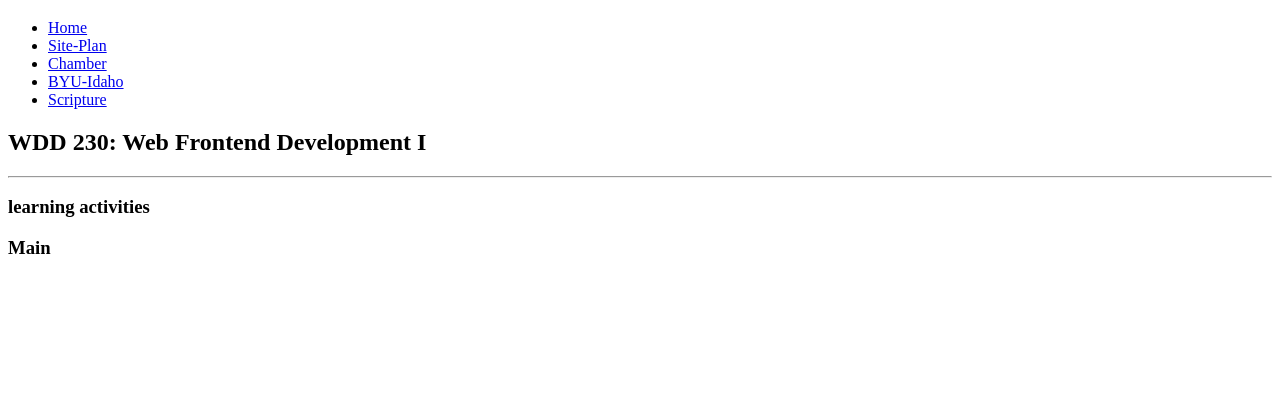
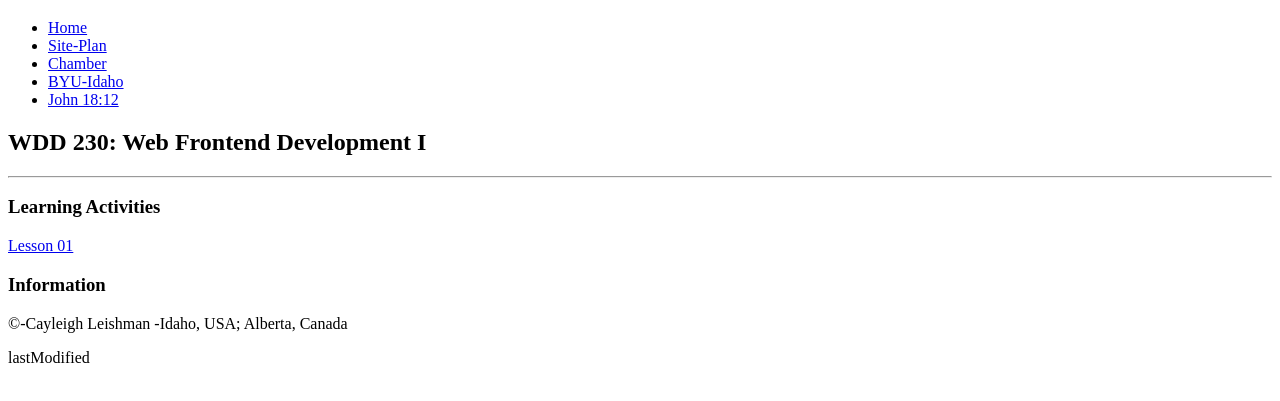
Before and after one commit to CayleighLeishman/CodeToCraft-, a plain HTML site: page index.html in a window 1280 px wide. Shown: the part 87-488 px from the top of the page. Drawn offline with Linux system fonts and the light colour scheme.

Commit message:
Update project

```diff
--- a/index.html
+++ b/index.html
@@ -1,17 +1,20 @@
 <!DOCTYPE html>
 <html lang="en">
+
 <head>
     <meta charset="UTF-8">
-    <meta name="viewport"    content="width=device-width, initial-scale=1.0">
-    <meta name="description" content="WDD 230 - Web Frontend Development - Cayleigh Leishman - Course assingment portal">
-    <meta name="author"      content="Cayleigh Leishman">
+    <meta name="viewport" content="width=device-width, initial-scale=1.0">
+    <meta name="description"
+        content="WDD 230 - Web Frontend Development - Cayleigh Leishman - Course assingment portal">
+    <meta name="author" content="Cayleigh Leishman">
 
 
     <title>Cayleigh - WDD 230 - Web Frontend Development</title>
 </head>
+
 <body>
     <header>
-        <img src= "#"  alt="Cayleigh's headshot">
+        <img src="#" alt="Cayleigh's headshot">
         <h1>Cayleigh Leisman</h1>
 
     </header>
@@ -22,7 +25,9 @@
             <li><a href="#">Site-Plan </a> </li>
             <li><a href="#">Chamber</a> </li>
             <li><a href="#">BYU-Idaho</a> </li>
-            <li><a href="#">Scripture </a> </li>
+            <li><a href='https://www.churchofjesuschrist.org/study/scriptures/nt/john/8?lang=eng&id=p12#p12'>John
+                    18:12</a></li> <!--put in your favourite scripture-->
+
         </ul>
 
     </nav>
@@ -32,15 +37,22 @@
         <h2>WDD 230: Web Frontend Development I</h2>
         <hr>
 
-        <section class="card" >
-            <h3> learning activities</h3>
+        <section class="card">
+            <h3> Learning Activities</h3>
+            <a href="lesson01/holygrail.html">Lesson 01</a>
+
         </section>
 
         <section class="card">
-            <h3>Main</h3>
+            <h3>Information</h3>
         </section>
     </main>
 
-    <footer></footer>
+    <footer>
+        <p>©-Cayleigh Leishman -Idaho, USA; Alberta, Canada</p>
+        <p>lastModified</p>
+
+    </footer>
 </body>
+
 </html>
--- /dev/null
+++ b/lesson01/styles/holygrail.css
@@ -0,0 +1,40 @@
+/* Delete everything and rewrite it to figure out what it does */
+body {
+    display: grid;
+    height: 100vh;
+    grid-template: auto 1fr auto / 300px 1fr auto;
+}
+
+header {
+    background: lightpink;
+    padding: 2rem;
+    grid-column: 1 / 4;
+}
+
+
+.left-sidebar {
+    background: lightblue;
+    grid-column: 1 / 2;
+}
+
+main {
+    background: coral;
+    grid-column: 2 / 3;
+}
+
+.right-sidebar {
+    background: yellow;
+    grid-column: 3 / 4;
+}
+
+footer {
+    background: wheat;
+    padding: 2rem;
+    text-align: center;
+    grid-column: 1 / 4;
+}
+
+.left-sidebar,
+.right-sidebar {
+    padding: 1rem;
+}
```
Also changed, not shown: lesson01/holygrail.html (added, +21 -0 lines), script/getdates.js (added, +10 -0 lines), scripts/getdates.js (deleted), style/base.css (added).
